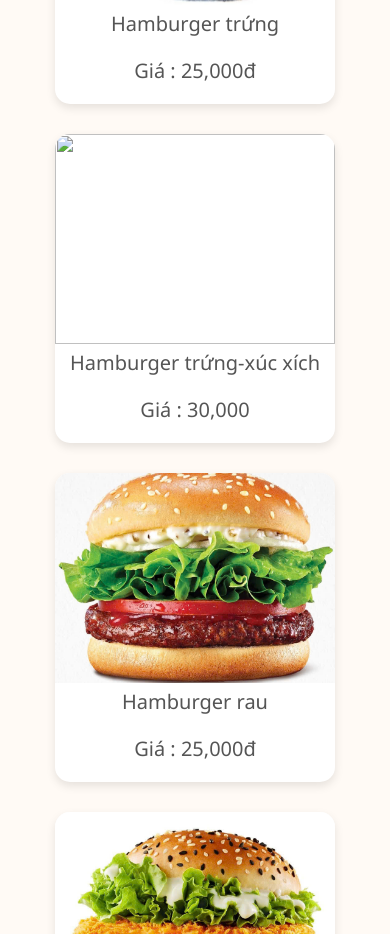
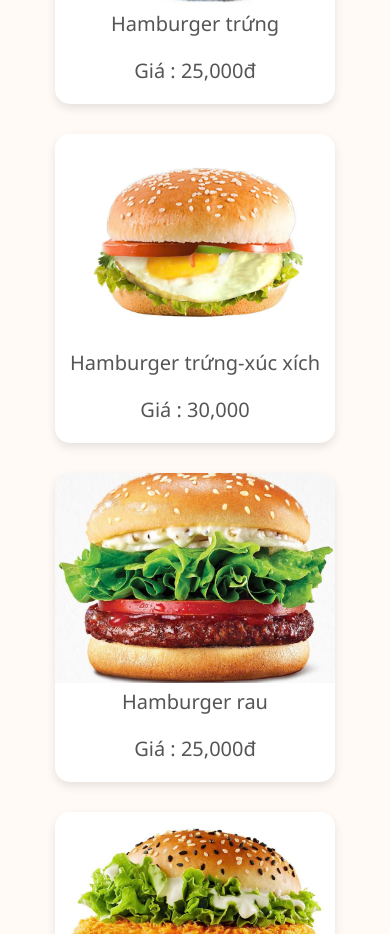
Before and after one commit to nguyentramy123321/nguyentramy123321.github.io, a plain HTML site: page hamburger.html in a window 390 px wide. Shown: the part 1520-2454 px from the top of the page. Drawn offline with Linux system fonts and the light colour scheme.

Commit message:
Update hamburger.html

```diff
--- a/hamburger.html
+++ b/hamburger.html
@@ -61,7 +61,7 @@
      </div>
 
      <div class="box">
-      <img src="anh/bug trứng xx.jpg">
+      <img src="bugtrungxx.jpg">
       <p> Hamburger trứng-xúc xích</p>
       <p> Giá : 30,000</p>
      </div>
```
